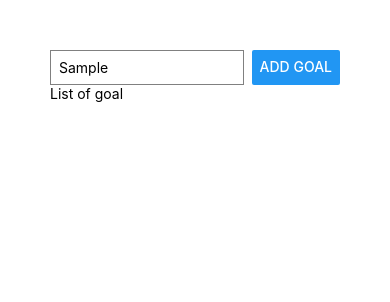
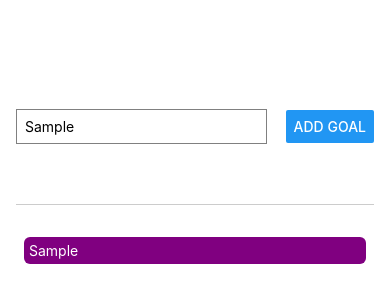
Before and after one commit to vaibhavshah0201/GoalApp, a React Native app: screen / in a window 390 px wide. Both pictures are taken after typing "Sample" into the empty fields and a click on the button "ADD GOAL". Shown: the top 302 px of the page. Built offline with nearby package versions, Linux system fonts and the light colour scheme.

Commit message:
Implemented list with user input

```diff
--- a/App.js
+++ b/App.js
@@ -1,36 +1,92 @@
-import React from "react";
-import { Button, StyleSheet, Text, TextInput, View } from "react-native";
+import React, {useState} from 'react';
+import {
+  Button,
+  FlatList,
+  ScrollView,
+  StyleSheet,
+  Text,
+  TextInput,
+  View,
+} from 'react-native';
 
 const App = () => {
+  const [enteredGoalText, setEnteredGoalText] = useState('');
+  const [goalList, setGoalList] = useState([]);
+
+  const inputGoalText = enteredText => {
+    setEnteredGoalText(enteredText);
+  };
+
+  const addGoalTolList = () => {
+    setGoalList(currentGoalList => [
+      ...currentGoalList,
+      {text: enteredGoalText, id: Math.random().toString()},
+    ]);
+  };
+
   return (
     <View style={styles.appContainer}>
       <View style={styles.inputContainer}>
-        <TextInput style={styles.textInput} placeholder="Enter Your goal"/>
-        <Button title="Add Goal"/>
+        <TextInput
+          style={styles.textInput}
+          onChangeText={inputGoalText}
+          placeholder="Enter Your goal"
+        />
+        <Button title="Add Goal" onPress={addGoalTolList} />
       </View>
-      <View>
-        <Text>List of goal</Text>
+      <View style={styles.goalListContainer}>
+        <FlatList
+          data={goalList}
+          keyExtractor={(item, index) => {
+            return item.id;
+          }}
+          renderItem={itemData => {
+            return (
+              <View style={styles.goalItem}>
+                <Text style={styles.goalText}>{itemData.item.text}</Text>
+              </View>
+            );
+          }}
+        />
       </View>
     </View>
-  )
-}
+  );
+};
 
 const styles = StyleSheet.create({
-  appContainer:{
-    padding: 50
+  appContainer: {
+    flex: 1,
+    paddingTop: 50,
+    paddingHorizontal: 16,
   },
   inputContainer: {
+    flex: 1,
     flexDirection: 'row',
-    justifyContent: 'space-between'
+    justifyContent: 'space-between',
+    alignItems: 'center',
+    marginBottom: 24,
+    borderBottomColor: '#cccccc',
+    borderBottomWidth: 1,
   },
   textInput: {
     borderWidth: 1,
     borderColor: 'grey',
-    width: '80%',
+    width: '70%',
     padding: 8,
-    marginRight: 8
-  }
-
-})
+    marginRight: 8,
+  },
+  goalListContainer: {
+    flex: 4,
+  },
+  goalItem: {
+    margin: 8,
+    padding: 5,
+    borderRadius: 6,
+    backgroundColor: 'purple',
+  },
+  goalText: {
+    color: 'white',
+  },
+});
 
 export default App;
```
